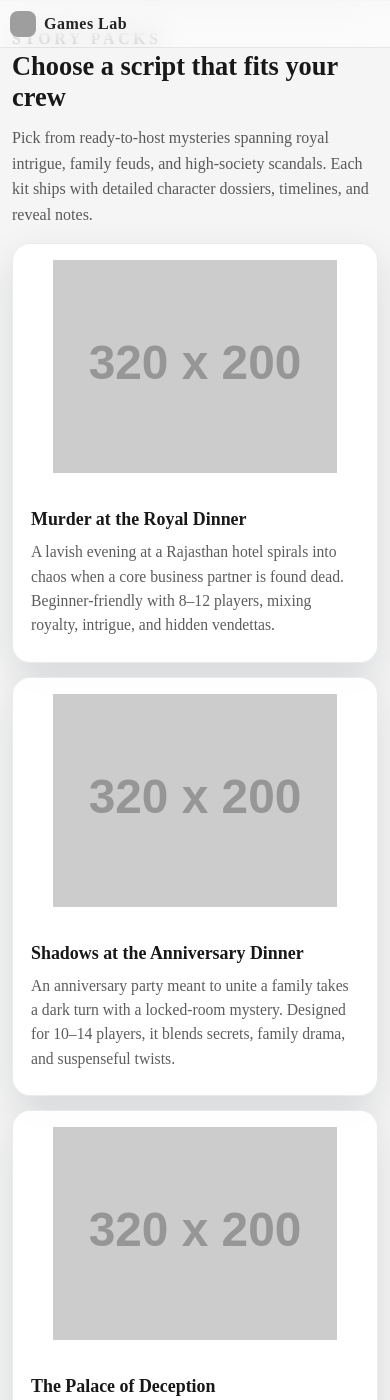
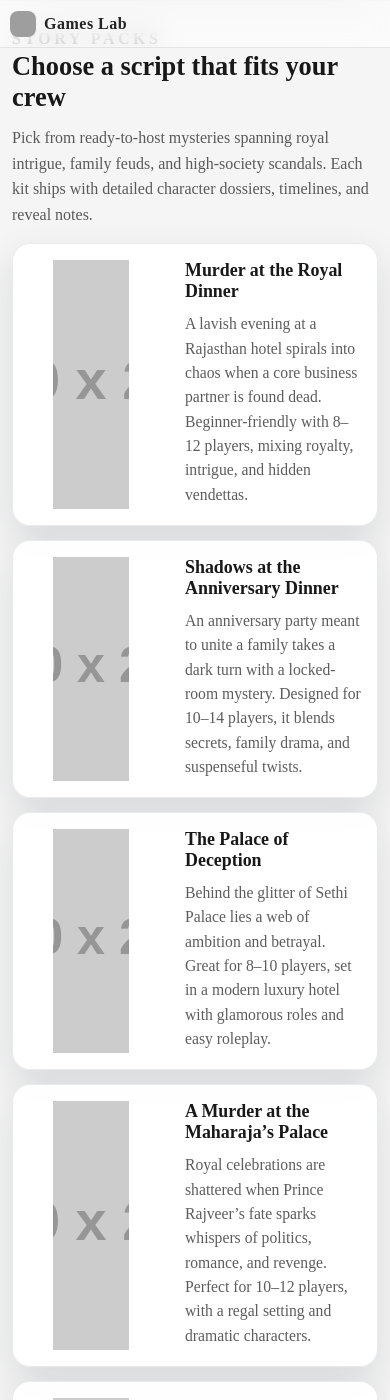
Before and after one commit to gameslabbangalore-maker/website, a Jekyll site: the page built from murder-mystery-scripts.html, in a window 390 px wide and 1400 px high, scrolled down 857 px. Built offline with Jekyll 4.4.1, drawn with Linux system fonts in a browser that asks for light colours; grey boxes are pictures that could not be loaded.

Commit message:
Adjust scripts cards spacing and mobile media

```diff
--- a/assets/css/murder-mystery-scripts.css
+++ b/assets/css/murder-mystery-scripts.css
@@ -344,8 +344,20 @@ body.scripts-page a:not(.book-btn) {
     grid-template-columns: repeat(auto-fit, minmax(220px, 1fr));
   }
 
+  .script-card {
+    flex-direction: row;
+    align-items: stretch;
+  }
+
+  .script-card__media {
+    width: clamp(72px, 22vw, 96px);
+    aspect-ratio: 1 / 1;
+    flex-shrink: 0;
+  }
+
   .script-card__body {
-    padding: 20px 18px 24px;
+    padding: 16px 16px 18px;
+    flex: 1 1 auto;
   }
 
   .scripts-hero-highlights li {
@@ -383,6 +395,10 @@ body.scripts-page a:not(.book-btn) {
     gap: 12px;
   }
 
+  .script-card__media {
+    width: clamp(64px, 28vw, 76px);
+  }
+
   .scripts-grid--three .scripts-card,
   .scripts-steps .scripts-step {
     padding: 16px 14px;
--- a/murder-mystery-scripts.html
+++ b/murder-mystery-scripts.html
@@ -58,7 +58,7 @@ seo_description: Downloadable Murder Mystery scripts, character dossiers, and ho
       </section>
     {% endif %}
 
-    {% include divider.html mt='40px' %}
+    {% include divider.html mt='56px' %}
 
     <section class="scripts-section" aria-labelledby="scripts-why-title">
       <div class="scripts-section-header">
@@ -82,7 +82,7 @@ seo_description: Downloadable Murder Mystery scripts, character dossiers, and ho
       </div>
     </section>
 
-    {% include divider.html mt='40px' %}
+    {% include divider.html mt='56px' %}
 
     <section class="scripts-section" aria-labelledby="scripts-steps-title">
       <div class="scripts-section-header">
```
